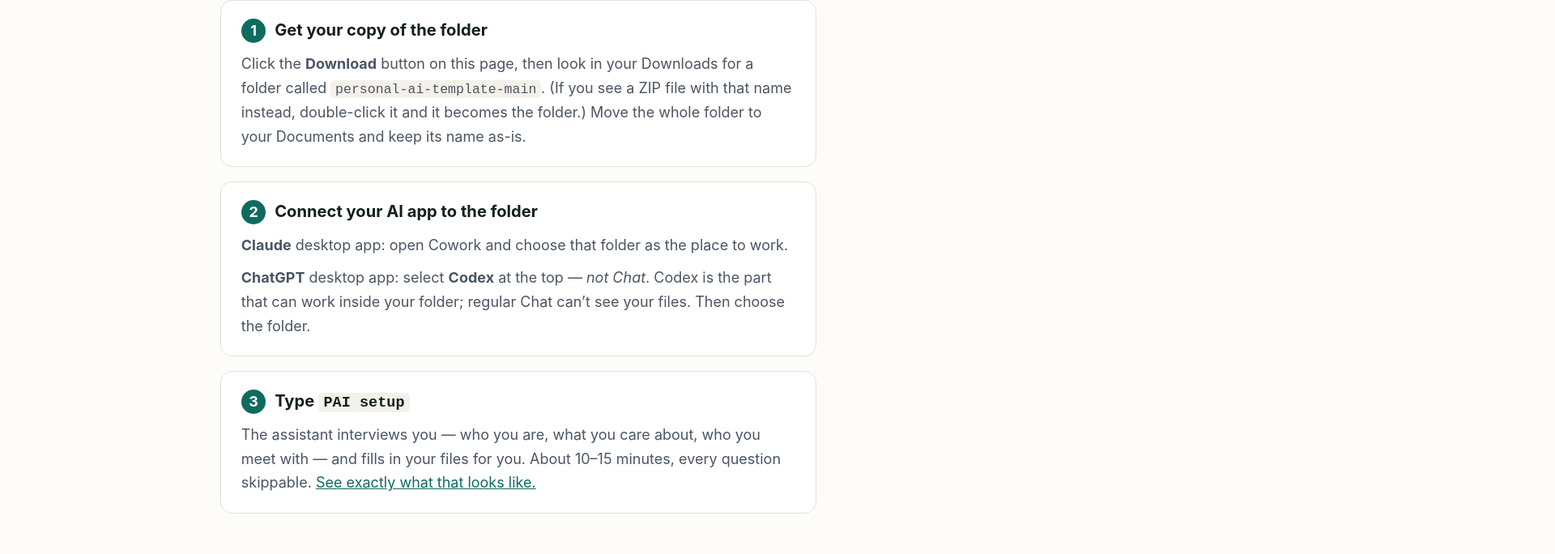
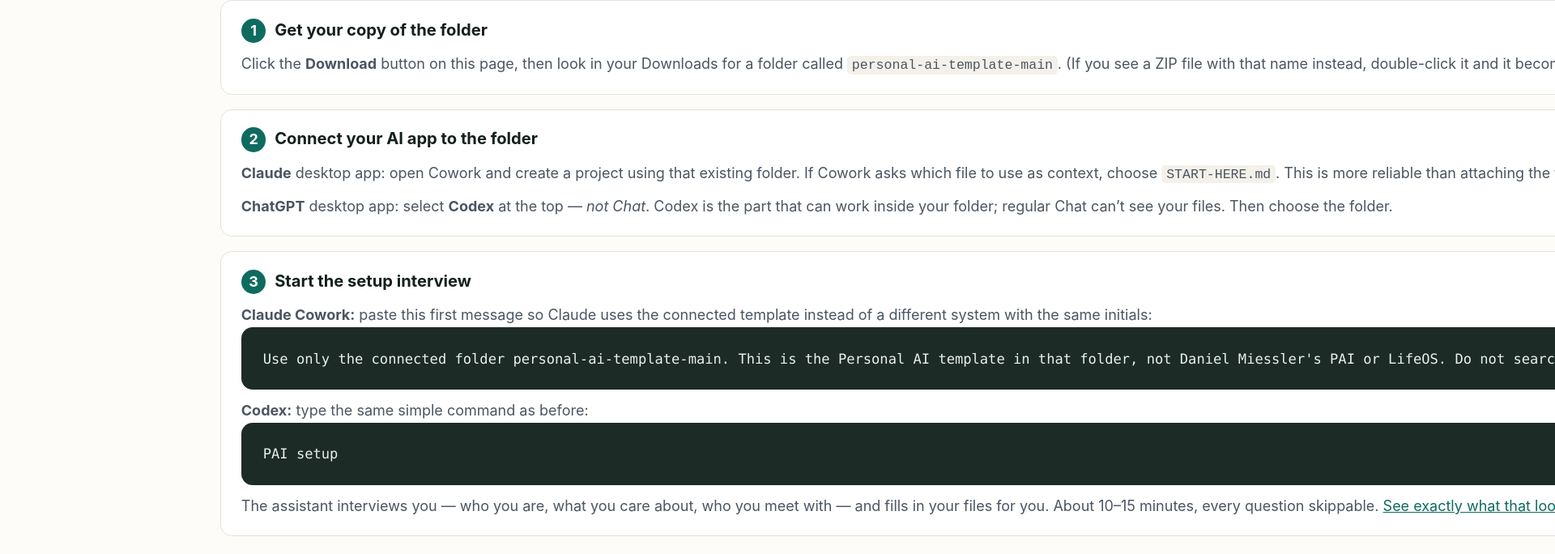
Before and after one commit to JohnW8111/personal-ai-preview, a Next.js app: page / in a window 1280 px wide. Shown: the part 1452-2136 px from the top of the page at 81% size, 1920 px wide, since content can reach past the window. Built offline with nearby package versions, Linux system fonts and the light colour scheme.

Commit message:
Add reliable Cowork onboarding

```diff
--- a/app/page.js
+++ b/app/page.js
@@ -85,8 +85,13 @@
             <span className="step-num">2</span>
             <h3>Connect your AI app to the folder</h3>
             <p>
-              <strong>Claude</strong> desktop app: open Cowork and choose that
-              folder as the place to work.
+              <strong>Claude</strong> desktop app: open Cowork and create a
+              project using that existing folder. If Cowork asks which file to
+              use as context, choose <code>START-HERE.md</code>. This is more
+              reliable than attaching the folder to an ordinary conversation
+              with the <strong>+ Folder</strong> button. If you already used
+              {" "}<strong>+ Folder</strong>, you can still continue &mdash; use
+              the Claude message in Step 3.
             </p>
             <p>
               <strong>ChatGPT</strong> desktop app: select{" "}
@@ -97,9 +102,17 @@
           </div>
           <div className="step">
             <span className="step-num">3</span>
-            <h3>
-              Type <code>PAI setup</code>
-            </h3>
+            <h3>Start the setup interview</h3>
+            <p>
+              <strong>Claude Cowork:</strong> paste this first message so
+              Claude uses the connected template instead of a different system
+              with the same initials:
+            </p>
+            <div className="examples">{`Use only the connected folder personal-ai-template-main. This is the Personal AI template in that folder, not Daniel Miessler's PAI or LifeOS. Do not search the web, download, or install anything for setup. Read START-HERE.md and follow it. Then begin the PAI setup interview one question at a time.`}</div>
+            <p>
+              <strong>Codex:</strong> type the same simple command as before:
+            </p>
+            <div className="examples">PAI setup</div>
             <p>
               The assistant interviews you &mdash; who you are, what you care
               about, who you meet with &mdash; and fills in your files for you.
```
Also changed, not shown: content/CLAUDE.md (+11 -0 lines), content/START-HERE.md (added, +31 -0 lines).
